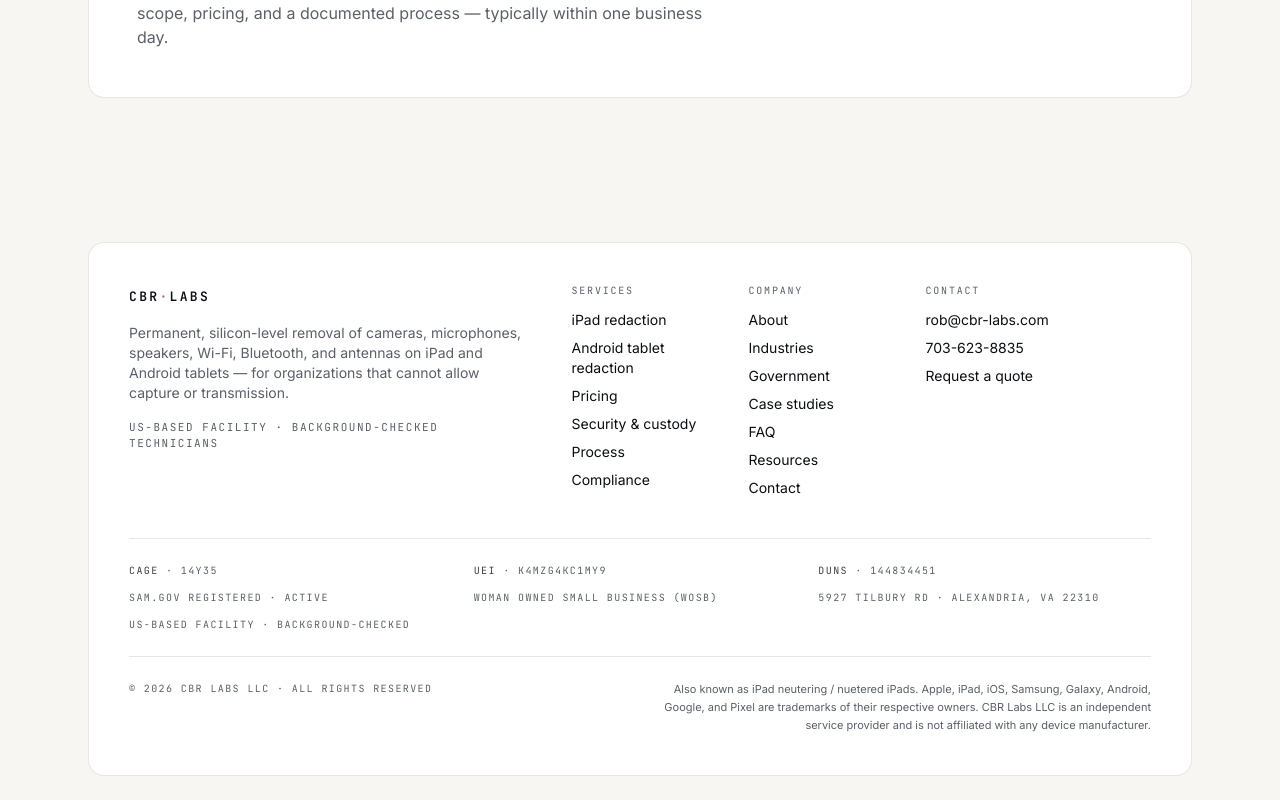
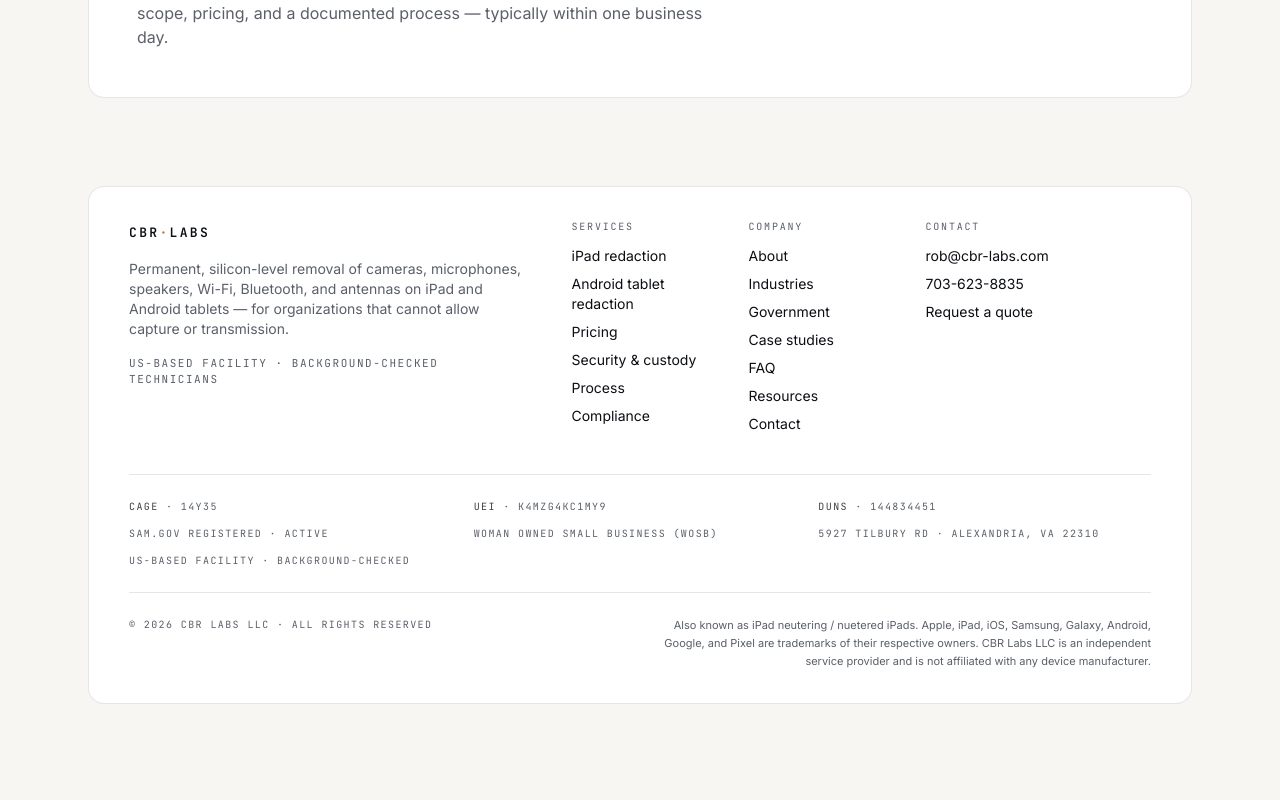
Before and after one commit to rob637/CBRLabs, a Next.js app: page / in a window 1280 px wide. Shown: the part 3394-4194 px from the top of the page. After the commit the page ends 4122 px from the top, so only its background shows below. Built offline with nearby package versions, Linux system fonts and the light colour scheme.

Commit message:
polish(footer): cut top margin from mt-24 to mt-10

```diff
--- a/components/Footer.js
+++ b/components/Footer.js
@@ -28,9 +28,9 @@
 
 export default function Footer() {
   return (
-    <footer className="mt-24 px-3 pb-6">
+    <footer className="mt-10 px-3 pb-6">
       <div className="container-xl">
-        <div className="surface px-6 py-10 sm:px-10">
+        <div className="surface px-6 py-8 sm:px-10">
           <div className="grid gap-10 md:grid-cols-12">
             <div className="md:col-span-5">
               <Wordmark href={null} />
```
